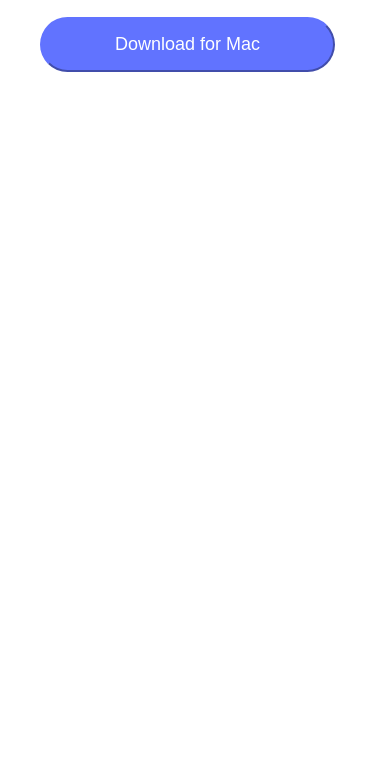
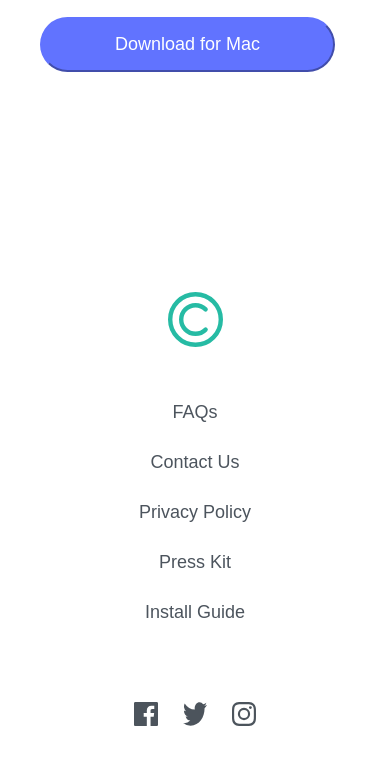
Before and after one commit to daniel-web-developer/clipboard-landing-page, a plain HTML site: page index.html in a window 390 px wide. Shown: the part 4591-5367 px from the top of the page. Before the commit the page ends 4833 px from the top, so only its background shows below. Drawn offline with Linux system fonts and the light colour scheme; a web font is replaced by a local one.

Commit message:
all done

```diff
--- a/index.html
+++ b/index.html
@@ -20,7 +20,7 @@
     <img src="./images/bg-header-desktop.png" class="bg-image mobile">
     <img src="./images/bg-header-mobile.png" class="bg-image desktop">;
 
-    <img src="./images/logo.svg" class="logo">
+    <img src="./images/logo.svg" class="logo" alt="Logo">
   </div>
 
   <div class="flex flex-dir-column">
@@ -146,22 +146,28 @@
     </div>
   </div>
 
-  <!--
-
-  Download for iOS
-  Download for Mac
-
-  FAQs
-  Contact Us
-  Privacy Policy
-  Press Kit
-  Install Guide
-
-  <footer>
-    <p class="attribution">
-      Challenge by <a href="https://www.frontendmentor.io?ref=challenge" target="_blank">Frontend Mentor</a>.
-      Coded by <a href="#">Your Name Here</a>.
-    </p>
-  </footer> -->
+  <div class="flex footer footer-mobile">
+    <div class="flex footer-mobile">
+      <img src="./images/logo.svg" class="footer-image">
+      <div class="flex-dir-column footer-text-block footer-texts">
+        <p>FAQs</p>
+        <p>Contact Us</p>
+      </div>
+      <div class="flex-dir-column footer-text-block footer-texts">
+        <p>Privacy Policy</p>
+        <p>Press Kit</p>
+      </div>
+      <div class="footer-text-block-last footer-texts">
+        <p>
+          Install Guide
+        </p>
+      </div>
+      <div class="flex footer-icons">
+        <img src="./images/icon-facebook.svg" alt="Facebook">
+        <img src="./images/icon-twitter.svg" alt="Twitter">
+        <img src="./images/icon-instagram.svg" alt="Instagram">
+      </div>
+    </div>
+  </div>
 </body>
 </html>
--- a/scss/globals/_main.scss
+++ b/scss/globals/_main.scss
@@ -14,6 +14,7 @@
     margin: 0;
     padding: 0;
     font-family: $font;
+    font-weight: 400;
 }
 
 .flex{
@@ -242,6 +243,86 @@
     }
 }
 
+.footer{
+    padding: 30px 170px 50px 170px;
+
+    &-image{
+        position: relative;
+        top: -10px;
+        width: 55px;
+        align-self: center;
+
+        margin-top: 0;
+        margin-right: 140px;
+    }
+
+    &-text-block{
+        padding-right: 100px;
+        min-width: fit-content;
+
+        &-last{
+            min-width: fit-content;
+            padding-right: 270px;
+
+            transition: all 150ms ease-in-out;
+
+            p{
+                width: fit-content;
+
+                cursor: pointer;
+
+                transition: all 150ms ease-in-out;
+
+                &:hover{
+                    color: var(--cyan);
+                }
+            }
+        }
+
+        p{
+            width: fit-content;
+
+            cursor: pointer;
+
+            transition: all 150ms ease-in-out;
+
+            &:first-child{
+                margin-bottom: 15px;
+            }
+
+            &:hover{
+                color: var(--cyan);
+            }
+        }
+    }
+
+    &-texts{
+        font-size: 1rem;
+        color: var(--dark-g-b);
+        line-height: 30px;
+    }
+
+    &-icons{
+        align-self: center;
+
+        img{
+            margin-right: 25px;
+
+            cursor: pointer;
+
+            &:last-child{
+                margin-right: 0;
+            }
+
+            transition: all 150ms ease-in-out;
+
+            &:hover{
+                filter: invert(51%) sepia(99%) saturate(306%) hue-rotate(122deg) brightness(98%) contrast(97%);
+            }
+        }
+    }
+}
+
 @media screen and (max-width: 639px){
 
     body{
@@ -370,6 +451,53 @@
             }
         }
     }
+
+    .footer{
+        padding: 50px 0 50px 0;
+
+        &-mobile{
+            flex-direction: column;
+            justify-content: space-around;
+        }
+
+        &-image{
+            top: 0;
+            margin-right: 0;
+
+            padding-bottom: 50px;
+        }
+
+        &-text-block{
+            display: flex;
+
+            padding-right: 0;
+
+            text-align: center;
+
+            &-last{
+                text-align: center;
+
+                padding-right: 0;
+                padding-bottom: 55px;
+
+                p{
+                    width: auto;
+
+                    margin-bottom: 20px;
+                }
+            }
+
+            p{
+                width: auto;
+
+                margin-bottom: 20px;
+
+                &:first-child{
+                    margin-bottom: 20px;
+                }
+            }
+        }
+    }
 }
 
 @media screen and (min-width: 640px){
```
Also changed, not shown: static/style.css, 2 other files.
